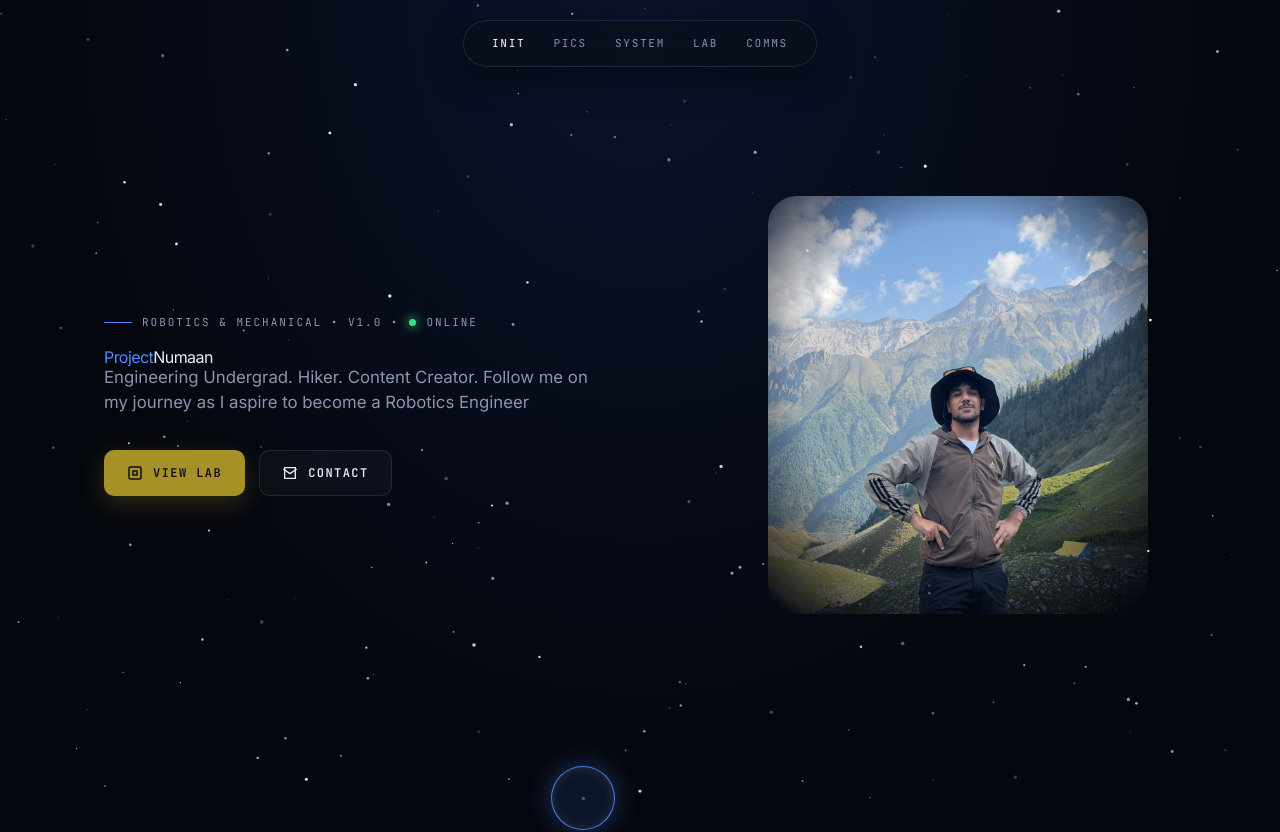
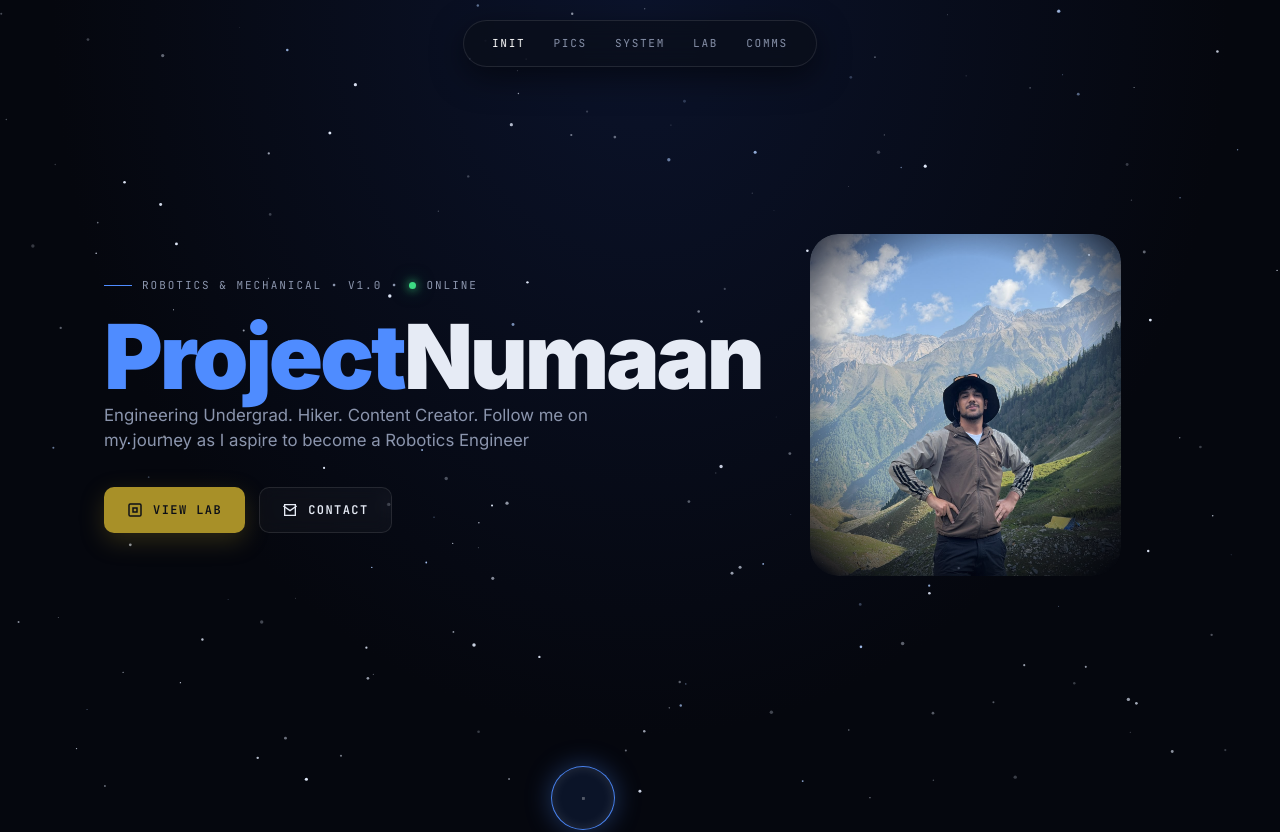
Before and after one commit to syednumaan/syednumaan.github.io, a plain HTML site: page index.html in a window 1280 px wide. Shown: the top 832 px of the page. Drawn offline with nearby package versions, Linux system fonts and the light colour scheme.

Commit message:
Make h1 font size and weight important
Added !important to h1 styles for font size and weight.

```diff
--- a/index.html
+++ b/index.html
@@ -1079,8 +1079,8 @@ url:e,reason:"blocked_domain_not_allowlisted"},b.parentOrigin);throw new DOMExce
     }
 
     h1 {
-      font-size: clamp(3.3rem, 7.5vw, 5.6rem);
-      font-weight: 900;
+      font-size: clamp(3.3rem, 7.5vw, 5.6rem)!important;
+      font-weight: 900!important;
       line-height: 1.02;
       letter-spacing: -0.035em;
       margin-bottom: 20px;
```
